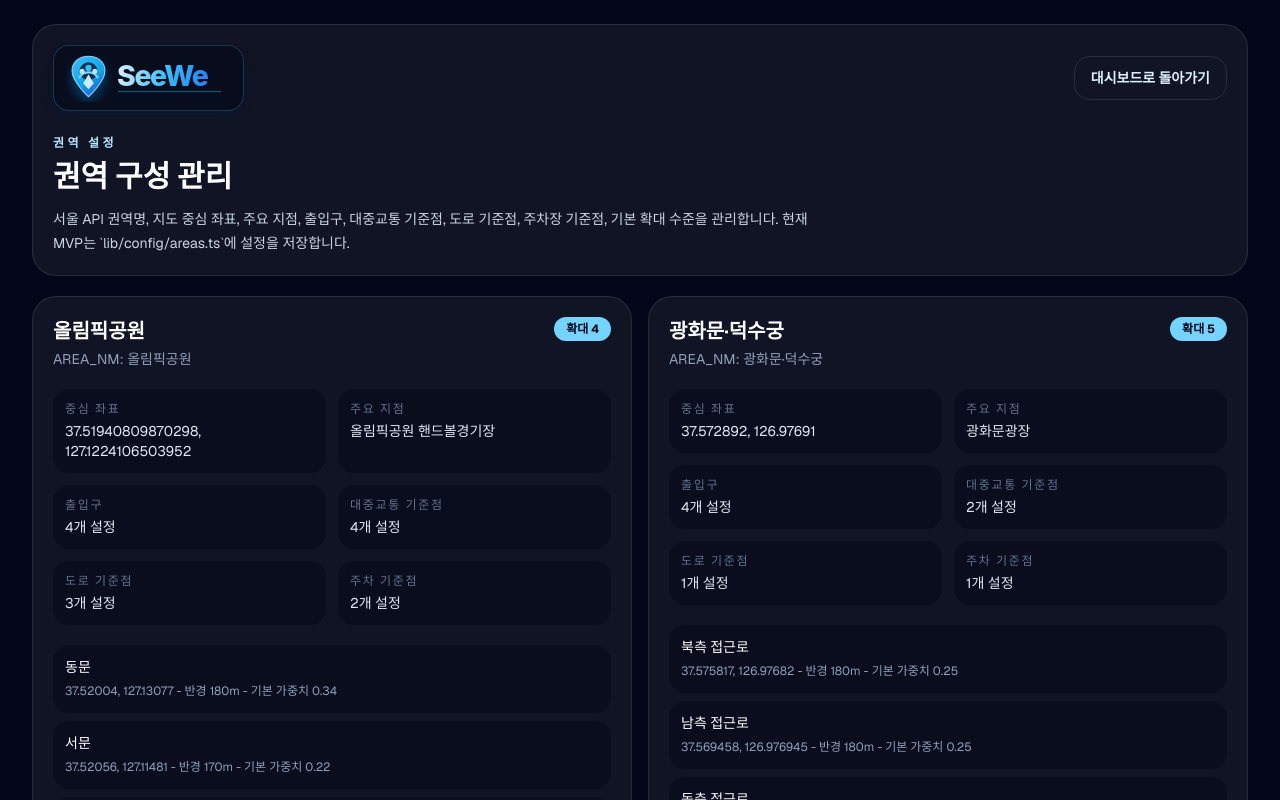
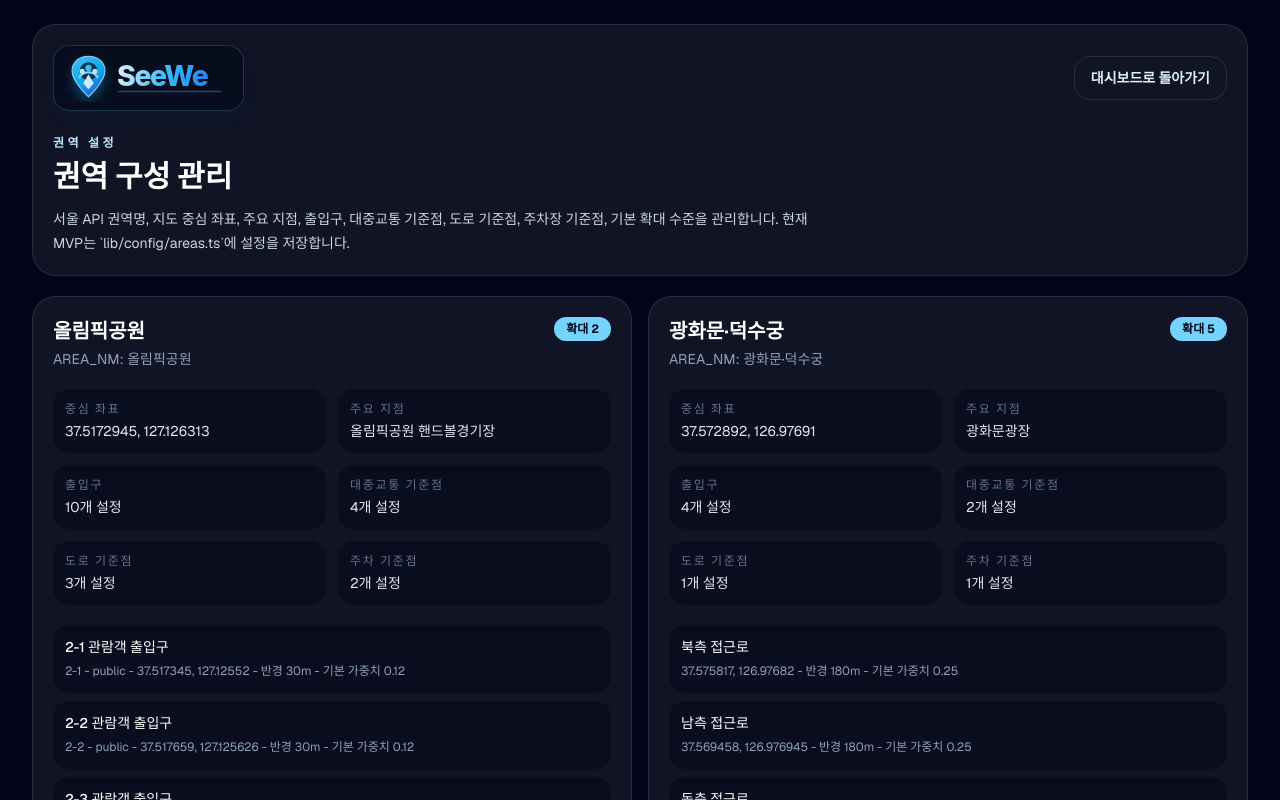
Before and after one commit to Kimajun0919/SeeWe, a Next.js app: page /settings/areas in a window 1280 px wide. Shown: the top 800 px of the page. Built offline with nearby package versions, Linux system fonts and the light colour scheme.

Commit message:
feat: enhance gate configuration with additional properties for gate number and type, update related components for improved data handling

```diff
--- a/app/settings/areas/page.tsx
+++ b/app/settings/areas/page.tsx
@@ -56,6 +56,8 @@ export default function AreaSettingsPage() {
                   <div key={gate.id} className="rounded-2xl bg-slate-950/50 p-3 text-sm">
                     <p className="break-keep font-medium text-white">{gate.name}</p>
                     <p className="mt-1 break-words text-xs leading-5 text-slate-400">
+                      {gate.gateNo ? `${gate.gateNo} - ` : ""}
+                      {gate.type ? `${gate.type} - ` : ""}
                       {gate.lat}, {gate.lng} - 반경 {gate.radiusM}m - 기본 가중치 {gate.baseWeight}
                     </p>
                   </div>
--- a/components/map/CrowdMap.tsx
+++ b/components/map/CrowdMap.tsx
@@ -20,17 +20,20 @@ type CrowdMapProps = {
 
 type KakaoLatLng = object;
 type KakaoMapInstance = object;
-type KakaoMarker = object;
+type KakaoCustomOverlay = {
+  setMap: (map: KakaoMapInstance | null) => void;
+};
 type KakaoMapsApi = {
   LatLng: new (lat: number, lng: number) => KakaoLatLng;
   Map: new (container: HTMLElement, options: { center: KakaoLatLng; level: number }) => KakaoMapInstance;
-  Marker: new (options: { position: KakaoLatLng; map?: KakaoMapInstance; title?: string }) => KakaoMarker;
-  InfoWindow: new (options: { content: string; removable?: boolean }) => {
-    open: (map: KakaoMapInstance, marker: KakaoMarker) => void;
-  };
-  event: {
-    addListener: (target: KakaoMarker, type: "click", handler: () => void) => void;
-  };
+  CustomOverlay: new (options: {
+    position: KakaoLatLng;
+    content: string | HTMLElement;
+    map?: KakaoMapInstance;
+    xAnchor?: number;
+    yAnchor?: number;
+    zIndex?: number;
+  }) => KakaoCustomOverlay;
   load: (callback: () => void) => void;
 };
 
@@ -54,6 +57,8 @@ const layerLabels: Record<MapLayerKey, string> = {
 
 export function CrowdMap({ areaConfig, estimates, cityData }: CrowdMapProps) {
   const mapRef = useRef<HTMLDivElement>(null);
+  const kakaoMapRef = useRef<KakaoMapInstance | null>(null);
+  const nativeOverlaysRef = useRef<KakaoCustomOverlay[]>([]);
   const [selectedGateId, setSelectedGateId] = useState<string | null>(null);
   const [sdkStatus, setSdkStatus] = useState<"missing-key" | "loading" | "ready" | "failed">("missing-key");
   const { layers, toggleLayer } = useMapLayers();
@@ -65,7 +70,9 @@ export function CrowdMap({ areaConfig, estimates, cityData }: CrowdMapProps) {
         ? estimates
         : areaConfig.gates.map((gate) => ({
             gateId: gate.id,
+            gateNo: gate.gateNo,
             gateName: gate.name,
+            gateType: gate.type,
             lat: gate.lat,
             lng: gate.lng,
             estimatedMin: 0,
@@ -123,6 +130,9 @@ export function CrowdMap({ areaConfig, estimates, cityData }: CrowdMapProps) {
   }, [displayEstimates]);
 
   useEffect(() => {
+    clearNativeOverlays(nativeOverlaysRef.current);
+    kakaoMapRef.current = null;
+
     if (!kakaoMapKey || !mapRef.current) {
       setSdkStatus("missing-key");
       return;
@@ -138,38 +148,13 @@ export function CrowdMap({ areaConfig, estimates, cityData }: CrowdMapProps) {
         }
 
         const maps = window.kakao.maps;
+        mapRef.current.innerHTML = "";
         const map = new maps.Map(mapRef.current, {
           center: new maps.LatLng(areaConfig.center.lat, areaConfig.center.lng),
           level: areaConfig.defaultZoom,
         });
 
-        new maps.Marker({
-          position: new maps.LatLng(areaConfig.mainSpot.lat, areaConfig.mainSpot.lng),
-          map,
-          title: areaConfig.mainSpot.name,
-        });
-
-        if (layers.entrances || layers.population) {
-          displayEstimates.forEach((estimate) => {
-            const marker = new maps.Marker({
-              position: new maps.LatLng(estimate.lat, estimate.lng),
-              map,
-              title: estimate.gateName,
-            });
-            const infoWindow = new maps.InfoWindow({
-              removable: true,
-              content: `<div style="padding:10px;font-size:12px;line-height:1.5"><strong>${escapeHtml(
-                estimate.gateName,
-              )}</strong><br/>추정 ${escapeHtml(formatPopulation(estimate.estimatedMin))} - ${escapeHtml(
-                formatPopulation(estimate.estimatedMax),
-              )}<br/>혼잡도: ${escapeHtml(estimate.congestionLevel)}<br/>신뢰도: ${escapeHtml(
-                estimate.confidence,
-              )}</div>`,
-            });
-            maps.event.addListener(marker, "click", () => infoWindow.open(map, marker));
-          });
-        }
-
+        kakaoMapRef.current = map;
         setSdkStatus("ready");
       })
       .catch(() => {
@@ -180,21 +165,106 @@ export function CrowdMap({ areaConfig, estimates, cityData }: CrowdMapProps) {
 
     return () => {
       cancelled = true;
+      clearNativeOverlays(nativeOverlaysRef.current);
+      kakaoMapRef.current = null;
     };
   }, [
     areaConfig.center.lat,
     areaConfig.center.lng,
     areaConfig.defaultZoom,
-    areaConfig.mainSpot.lat,
-    areaConfig.mainSpot.lng,
-    areaConfig.mainSpot.name,
-    displayEstimates,
+    areaConfig.areaNm,
     kakaoMapKey,
-    layers.entrances,
-    layers.population,
   ]);
 
+  useEffect(() => {
+    if (sdkStatus !== "ready" || !window.kakao || !kakaoMapRef.current) {
+      return;
+    }
+
+    const maps = window.kakao.maps;
+    const map = kakaoMapRef.current;
+    const overlays: KakaoCustomOverlay[] = [];
+    const addOverlay = (
+      point: { lat: number; lng: number },
+      content: HTMLElement,
+      options?: { zIndex?: number; yAnchor?: number },
+    ) => {
+      overlays.push(
+        new maps.CustomOverlay({
+          position: new maps.LatLng(point.lat, point.lng),
+          content,
+          map,
+          xAnchor: 0.5,
+          yAnchor: options?.yAnchor ?? 0.5,
+          zIndex: options?.zIndex ?? 10,
+        }),
+      );
+    };
+
+    clearNativeOverlays(nativeOverlaysRef.current);
+
+    addOverlay(areaConfig.mainSpot, createPillOverlayElement(areaConfig.mainSpot.name, "main"), {
+      zIndex: 40,
+      yAnchor: 0.65,
+    });
+
+    if (layers.population || layers.entrances) {
+      displayEstimates.forEach((estimate) => {
+        const size = markerSize(estimate.estimatedMid, markerScale.min, markerScale.max);
+        addOverlay(estimate, createGateOverlayElement(estimate, size), { zIndex: 50 });
+      });
+    }
+
+    if (layers.roadTraffic) {
+      areaConfig.roadAnchors.forEach((anchor) => {
+        const match = cityData?.roadTraffic.find((item) => namesOverlap(item.roadName, anchor.name));
+        addOverlay(anchor, createPillOverlayElement(`${anchor.name} ${match?.status ?? "정보없음"}`, "road"), {
+          zIndex: 20,
+        });
+      });
+    }
+
+    if (layers.incidents) {
+      (cityData?.incidents ?? []).slice(0, 5).forEach((incident, index) => {
+        addOverlay(
+          {
+            lat: incident.lat ?? areaConfig.center.lat + index * 0.0008,
+            lng: incident.lng ?? areaConfig.center.lng - index * 0.0008,
+          },
+          createPillOverlayElement(`${incident.type}: ${incident.location}`, "danger"),
+          { zIndex: 45 },
+        );
+      });
+    }
+
+    if (layers.publicTransit) {
+      areaConfig.transitAnchors.forEach((anchor) => {
+        addOverlay(
+          anchor,
+          createPillOverlayElement(`${anchor.type === "subway" ? "지하철" : "버스"}: ${anchor.name}`, "transit"),
+          { zIndex: 20 },
+        );
+      });
+    }
+
+    if (layers.parking) {
+      areaConfig.parkingAnchors.forEach((anchor) => {
+        addOverlay(anchor, createPillOverlayElement(`주차: ${anchor.name}`, "parking"), { zIndex: 20 });
+      });
+    }
+
+    nativeOverlaysRef.current = overlays;
+
+    return () => {
+      clearNativeOverlays(overlays);
+      if (nativeOverlaysRef.current === overlays) {
+        nativeOverlaysRef.current = [];
+      }
+    };
+  }, [areaConfig, cityData, displayEstimates, layers, markerScale.max, markerScale.min, sdkStatus]);
+
   const mainSpotPoint = project(areaConfig.mainSpot);
+  const shouldRenderFallbackMap = sdkStatus !== "ready";
 
   return (
     <section className="overflow-hidden rounded-[1.75rem] border border-white/10 bg-white/[0.06] shadow-2xl shadow-slate-950/25 sm:rounded-3xl">
@@ -227,17 +297,20 @@ export function CrowdMap({ areaConfig, estimates, cityData }: CrowdMapProps) {
 
       <div className="relative h-[430px] bg-slate-900 sm:h-[520px]">
         <div ref={mapRef} className="absolute inset-0" />
-        <div className="absolute inset-0 bg-[radial-gradient(circle_at_center,rgba(56,189,248,0.18),rgba(15,23,42,0.2)_38%,rgba(2,6,23,0.86)_72%)]" />
-        <div className="absolute inset-3 rounded-[1.5rem] border border-white/10 sm:inset-4 sm:rounded-[2rem]" />
+        <div className="pointer-events-none absolute inset-0 bg-[radial-gradient(circle_at_center,rgba(56,189,248,0.18),rgba(15,23,42,0.2)_38%,rgba(2,6,23,0.86)_72%)]" />
+        <div className="pointer-events-none absolute inset-3 rounded-[1.5rem] border border-white/10 sm:inset-4 sm:rounded-[2rem]" />
 
+        {shouldRenderFallbackMap ? (
           <div
             className="absolute z-30 max-w-36 -translate-x-1/2 -translate-y-1/2 rounded-2xl border border-sky-200/60 bg-sky-300 px-3 py-2 text-center text-xs font-bold text-slate-950 shadow-xl"
             style={{ left: `${mainSpotPoint.x}%`, top: `${mainSpotPoint.y}%` }}
           >
             {areaConfig.mainSpot.name}
           </div>
+        ) : null}
 
-        {(layers.population || layers.entrances) &&
+        {shouldRenderFallbackMap &&
+          (layers.population || layers.entrances) &&
           displayEstimates.map((estimate) => {
             const point = project(estimate);
             const size = markerSize(estimate.estimatedMid, markerScale.min, markerScale.max);
@@ -254,14 +327,14 @@ export function CrowdMap({ areaConfig, estimates, cityData }: CrowdMapProps) {
             );
           })}
 
-        {layers.roadTraffic ? (
+        {shouldRenderFallbackMap && layers.roadTraffic ? (
           <TrafficLayer areaConfig={areaConfig} traffic={cityData?.roadTraffic ?? []} project={project} />
         ) : null}
-        {layers.incidents ? (
+        {shouldRenderFallbackMap && layers.incidents ? (
           <IncidentLayer areaConfig={areaConfig} incidents={cityData?.incidents ?? []} project={project} />
         ) : null}
-        {layers.publicTransit ? <TransitLayer areaConfig={areaConfig} project={project} /> : null}
-        {layers.parking
+        {shouldRenderFallbackMap && layers.publicTransit ? <TransitLayer areaConfig={areaConfig} project={project} /> : null}
+        {shouldRenderFallbackMap && layers.parking
           ? areaConfig.parkingAnchors.map((anchor) => {
               const point = project(anchor);
               return (
@@ -277,7 +350,7 @@ export function CrowdMap({ areaConfig, estimates, cityData }: CrowdMapProps) {
           : null}
 
         <MapLegend estimates={displayEstimates} />
-        <div className="absolute bottom-4 left-4 right-4 z-30 rounded-2xl border border-white/15 bg-slate-950/85 p-3 text-xs leading-5 text-slate-300 shadow-xl backdrop-blur sm:right-auto sm:max-w-sm">
+        <div className="pointer-events-none absolute bottom-4 left-4 right-4 z-30 rounded-2xl border border-white/15 bg-slate-950/85 p-3 text-xs leading-5 text-slate-300 shadow-xl backdrop-blur sm:right-auto sm:max-w-sm">
           이 지도는 주변 혼잡도 추정치를 참고용으로 시각화합니다. 개인 위치, 특정 단체, 참여자 규모를 식별하거나 추적하지 않습니다.
         </div>
       </div>
@@ -295,6 +368,83 @@ function markerSize(value: number, min: number, max: number): number {
 
 function clamp(value: number, min: number, max: number): number {
   return Math.min(max, Math.max(min, value));
+}
+
+function clearNativeOverlays(overlays: KakaoCustomOverlay[]): void {
+  overlays.forEach((overlay) => overlay.setMap(null));
+  overlays.length = 0;
+}
+
+function createGateOverlayElement(estimate: GateEstimate, size: number): HTMLElement {
+  const displaySize = Math.max(size, 44);
+  const element = document.createElement("div");
+  element.className = `pointer-events-none flex flex-col items-center justify-center rounded-full border-2 border-white/80 text-[10px] font-bold shadow-xl shadow-slate-950/40 backdrop-blur ${gateTypeClass(
+    estimate.gateType,
+  )}`;
+  element.style.width = `${displaySize}px`;
+  element.style.height = `${displaySize}px`;
+  element.title = `${estimate.gateName} 추정 ${formatPopulation(estimate.estimatedMin)} - ${formatPopulation(
+    estimate.estimatedMax,
+  )}`;
+
+  const gateNo = document.createElement("span");
+  gateNo.className = "leading-none";
+  gateNo.textContent = estimate.gateNo ?? estimate.gateName.split(" ")[0];
+
+  const population = document.createElement("span");
+  population.className = "mt-0.5 leading-none";
+  population.textContent = `${Math.round(estimate.estimatedMid / 100) / 10}천`;
+
+  element.append(gateNo, population);
+  return element;
+}
+
+function gateTypeClass(gateType: GateEstimate["gateType"]): string {
+  switch (gateType) {
+    case "vip_operation":
+      return "bg-amber-300/90 text-slate-950";
+    case "player":
+      return "bg-violet-300/90 text-slate-950";
+    case "staff":
+      return "bg-emerald-300/90 text-slate-950";
+    default:
+      return "bg-sky-400/90 text-slate-950";
+  }
+}
+
+function createPillOverlayElement(
+  label: string,
+  variant: "main" | "road" | "danger" | "transit" | "parking",
+): HTMLElement {
+  const element = document.createElement("div");
+  element.className = `pointer-events-none max-w-52 truncate border px-2 py-1 text-[11px] font-semibold shadow-lg backdrop-blur ${pillOverlayClass(
+    variant,
+  )}`;
+  element.textContent = label;
+  element.title = label;
+  return element;
+}
+
+function pillOverlayClass(variant: "main" | "road" | "danger" | "transit" | "parking"): string {
+  switch (variant) {
+    case "main":
+      return "rounded-2xl border-sky-200/60 bg-sky-300 text-slate-950";
+    case "danger":
+      return "rounded-2xl border-red-300/40 bg-red-950/85 text-red-50";
+    case "transit":
+      return "rounded-full border-cyan-200/40 bg-cyan-950/85 text-cyan-100";
+    case "parking":
+      return "rounded-full border-amber-200/40 bg-amber-950/85 text-amber-100";
+    default:
+      return "rounded-full border-white/20 bg-slate-950/85 text-slate-100";
+  }
+}
+
+function namesOverlap(left: string, right: string): boolean {
+  const normalize = (value: string) => value.toLowerCase().replace(/\s|-/g, "");
+  const normalizedLeft = normalize(left);
+  const normalizedRight = normalize(right);
+  return normalizedLeft.includes(normalizedRight) || normalizedRight.includes(normalizedLeft);
 }
 
 function loadKakaoSdk(appKey: string): Promise<void> {
@@ -323,12 +473,3 @@ function loadKakaoSdk(appKey: string): Promise<void> {
 
   return window.__seeWeKakaoLoading;
 }
-
-function escapeHtml(value: string): string {
-  return value
-    .replace(/&/g, "&amp;")
-    .replace(/</g, "&lt;")
-    .replace(/>/g, "&gt;")
-    .replace(/"/g, "&quot;")
-    .replace(/'/g, "&#039;");
-}
--- a/components/map/MapLegend.tsx
+++ b/components/map/MapLegend.tsx
@@ -7,7 +7,7 @@ export function MapLegend({ estimates }: { estimates: GateEstimate[] }) {
   const max = values.length > 0 ? Math.max(...values) : null;
 
   return (
-    <div className="absolute right-4 top-4 z-30 max-w-40 rounded-2xl border border-white/15 bg-slate-950/85 p-3 text-xs text-slate-200 shadow-xl backdrop-blur sm:bottom-4 sm:top-auto sm:max-w-none">
+    <div className="pointer-events-none absolute right-4 top-4 z-30 max-w-40 rounded-2xl border border-white/15 bg-slate-950/85 p-3 text-xs text-slate-200 shadow-xl backdrop-blur sm:bottom-4 sm:top-auto sm:max-w-none">
       <p className="font-semibold text-white">인구 범례</p>
       <div className="mt-2 flex items-center gap-2">
         <span className="h-3 w-3 rounded-full bg-sky-300" />
--- a/lib/config/areas.ts
+++ b/lib/config/areas.ts
@@ -5,56 +5,126 @@ export const areaConfigs: AreaConfig[] = [
     areaNm: "올림픽공원",
     displayName: "올림픽공원",
     center: {
-      lat: 37.51940809870298,
-      lng: 127.1224106503952,
+      lat: 37.5172945,
+      lng: 127.126313,
     },
-    defaultZoom: 4,
+    defaultZoom: 2,
     mainSpot: {
       id: "olympic-handball-gymnasium",
       name: "올림픽공원 핸드볼경기장",
-      lat: 37.519891,
-      lng: 127.126554,
+      lat: 37.5172945,
+      lng: 127.126313,
     },
     gates: [
       {
-        id: "east-gate",
-        name: "동문",
-        lat: 37.52004,
-        lng: 127.13077,
-        radiusM: 180,
-        baseWeight: 0.34,
-        description: "올림픽공원역과 경기장 권역에 가까운 출입구입니다.",
-        directionHint: "올림픽공원역 기반 유입 영향이 큽니다.",
+        id: "gate_2_1",
+        gateNo: "2-1",
+        name: "2-1 관람객 출입구",
+        type: "public",
+        lat: 37.517345,
+        lng: 127.12552,
+        radiusM: 30,
+        baseWeight: 0.12,
+        description: "핸드볼경기장 2-1 관람객 출입구입니다.",
       },
       {
-        id: "west-gate",
-        name: "서문",
-        lat: 37.52056,
-        lng: 127.11481,
-        radiusM: 170,
-        baseWeight: 0.22,
-        description: "몽촌토성역 및 올림픽로 서측 접근 출입구입니다.",
-        directionHint: "서측 대중교통 보행 접근을 반영합니다.",
+        id: "gate_2_2",
+        gateNo: "2-2",
+        name: "2-2 관람객 출입구",
+        type: "public",
+        lat: 37.517659,
+        lng: 127.125626,
+        radiusM: 30,
+        baseWeight: 0.12,
+        description: "핸드볼경기장 2-2 관람객 출입구입니다.",
       },
       {
-        id: "south-gate",
-        name: "남문",
-        lat: 37.51671,
-        lng: 127.12128,
-        radiusM: 170,
-        baseWeight: 0.26,
-        description: "한성백제역과 위례성대로 접근을 반영하는 출입구입니다.",
-        directionHint: "지하철, 버스, 차량 접근이 섞이는 방향입니다.",
+        id: "gate_2_3",
+        gateNo: "2-3",
+        name: "2-3 관람객 출입구",
+        type: "public",
+        lat: 37.517974,
+        lng: 127.126313,
+        radiusM: 30,
+        baseWeight: 0.12,
+        description: "핸드볼경기장 2-3 관람객 출입구입니다.",
       },
       {
-        id: "north-gate",
-        name: "북문",
-        lat: 37.52519,
-        lng: 127.1238,
-        radiusM: 160,
-        baseWeight: 0.18,
-        description: "공원 북측 주거지 방향 접근 출입구입니다.",
-        directionHint: "기본 유입은 낮지만 도로·주차 신호에 따라 달라질 수 있습니다.",
+        id: "gate_2_4",
+        gateNo: "2-4",
+        name: "2-4 관람객 출입구",
+        type: "public",
+        lat: 37.517659,
+        lng: 127.127,
+        radiusM: 30,
+        baseWeight: 0.12,
+        description: "핸드볼경기장 2-4 관람객 출입구입니다.",
+      },
+      {
+        id: "gate_2_5",
+        gateNo: "2-5",
+        name: "2-5 관람객 출입구",
+        type: "public",
+        lat: 37.517345,
+        lng: 127.127106,
+        radiusM: 30,
+        baseWeight: 0.12,
+        description: "핸드볼경기장 2-5 관람객 출입구입니다.",
+      },
+      {
+        id: "gate_1_1",
+        gateNo: "1-1",
+        name: "1-1 VIP/운영 출입구",
+        type: "vip_operation",
+        lat: 37.516671,
+        lng: 127.126313,
+        radiusM: 30,
+        baseWeight: 0.1,
+        description: "핸드볼경기장 VIP 및 운영 출입구입니다.",
+      },
+      {
+        id: "gate_1_2",
+        gateNo: "1-2",
+        name: "1-2 선수 진출입구",
+        type: "player",
+        lat: 37.516785,
+        lng: 127.125905,
+        radiusM: 30,
+        baseWeight: 0.07,
+        description: "핸드볼경기장 선수 진출입구입니다.",
+      },
+      {
+        id: "gate_1_3",
+        gateNo: "1-3",
+        name: "1-3 선수 진출입구",
+        type: "player",
+        lat: 37.516785,
+        lng: 127.126721,
+        radiusM: 30,
+        baseWeight: 0.07,
+        description: "핸드볼경기장 선수 진출입구입니다.",
+      },
+      {
+        id: "gate_1_4",
+        gateNo: "1-4",
+        name: "1-4 체육단체 출입구",
+        type: "staff",
+        lat: 37.517031,
+        lng: 127.125626,
+        radiusM: 30,
+        baseWeight: 0.08,
+        description: "핸드볼경기장 체육단체 출입구입니다.",
+      },
+      {
+        id: "gate_1_5",
+        gateNo: "1-5",
+        name: "1-5 보조경기장 체육단체 출입구",
+        type: "staff",
+        lat: 37.517031,
+        lng: 127.127,
+        radiusM: 30,
+        baseWeight: 0.08,
+        description: "핸드볼경기장 보조경기장 체육단체 출입구입니다.",
       },
     ],
     transitAnchors: [
--- a/lib/seoul/estimate/estimateGateCrowd.ts
+++ b/lib/seoul/estimate/estimateGateCrowd.ts
@@ -42,7 +42,9 @@ export function estimateGateCrowd(
 
     return {
       gateId: gate.id,
+      gateNo: gate.gateNo,
       gateName: gate.name,
+      gateType: gate.type,
       lat: gate.lat,
       lng: gate.lng,
       estimatedMin,
--- a/types/area.ts
+++ b/types/area.ts
@@ -18,9 +18,13 @@ export type AreaConfig = {
   parkingAnchors: ParkingAnchor[];
 };
 
+export type GateType = "public" | "vip_operation" | "player" | "staff";
+
 export type GateConfig = {
   id: string;
+  gateNo?: string;
   name: string;
+  type?: GateType;
   lat: number;
   lng: number;
   radiusM: number;
--- a/types/estimate.ts
+++ b/types/estimate.ts
@@ -1,8 +1,11 @@
+import type { GateType } from "./area";
 import type { ConfidenceLevel, NormalizedCongestionLevel } from "./seoul";
 
 export type GateEstimate = {
   gateId: string;
+  gateNo?: string;
   gateName: string;
+  gateType?: GateType;
   lat: number;
   lng: number;
   estimatedMin: number;
```
Lines whose indentation alone changed are shown as unchanged.
